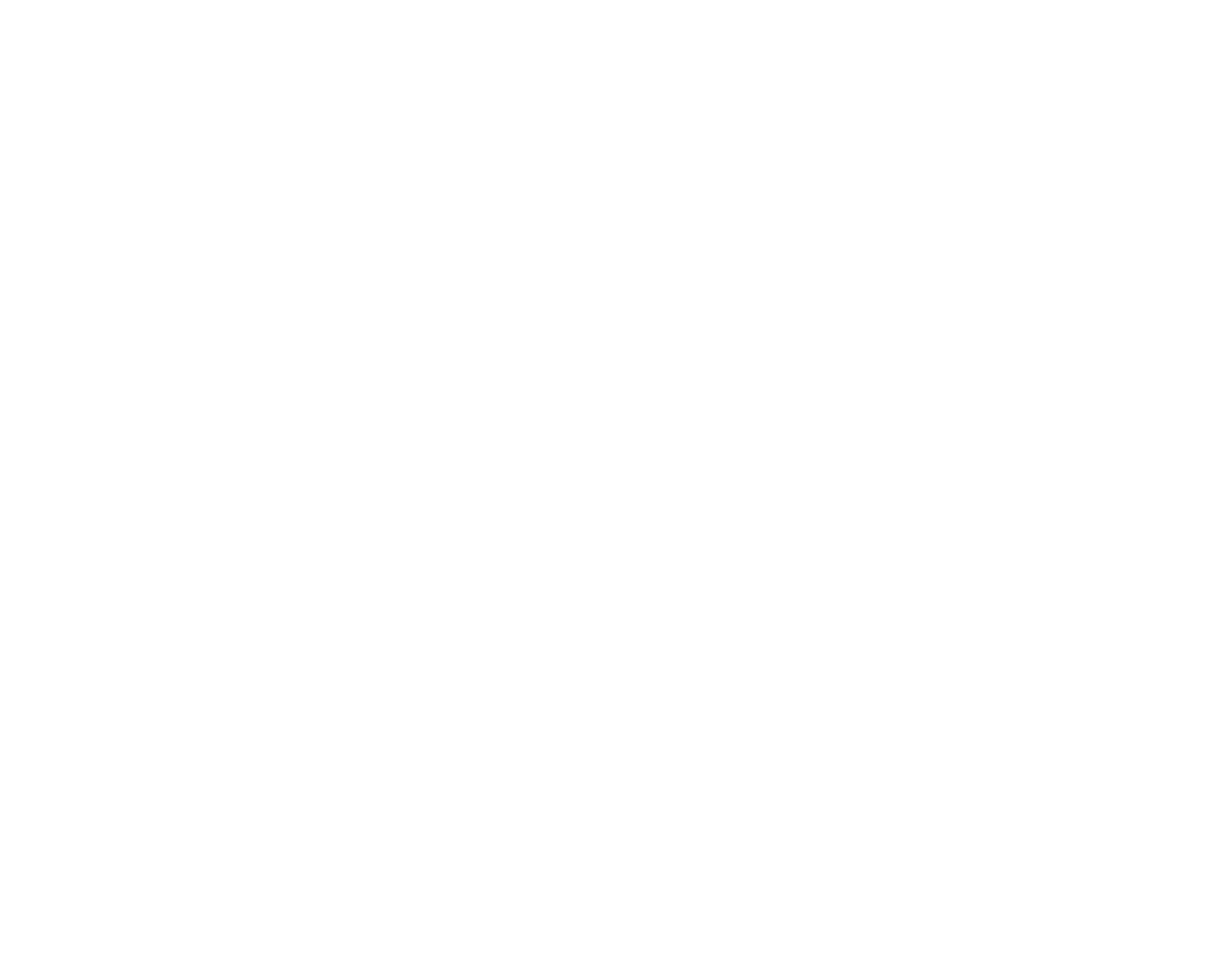
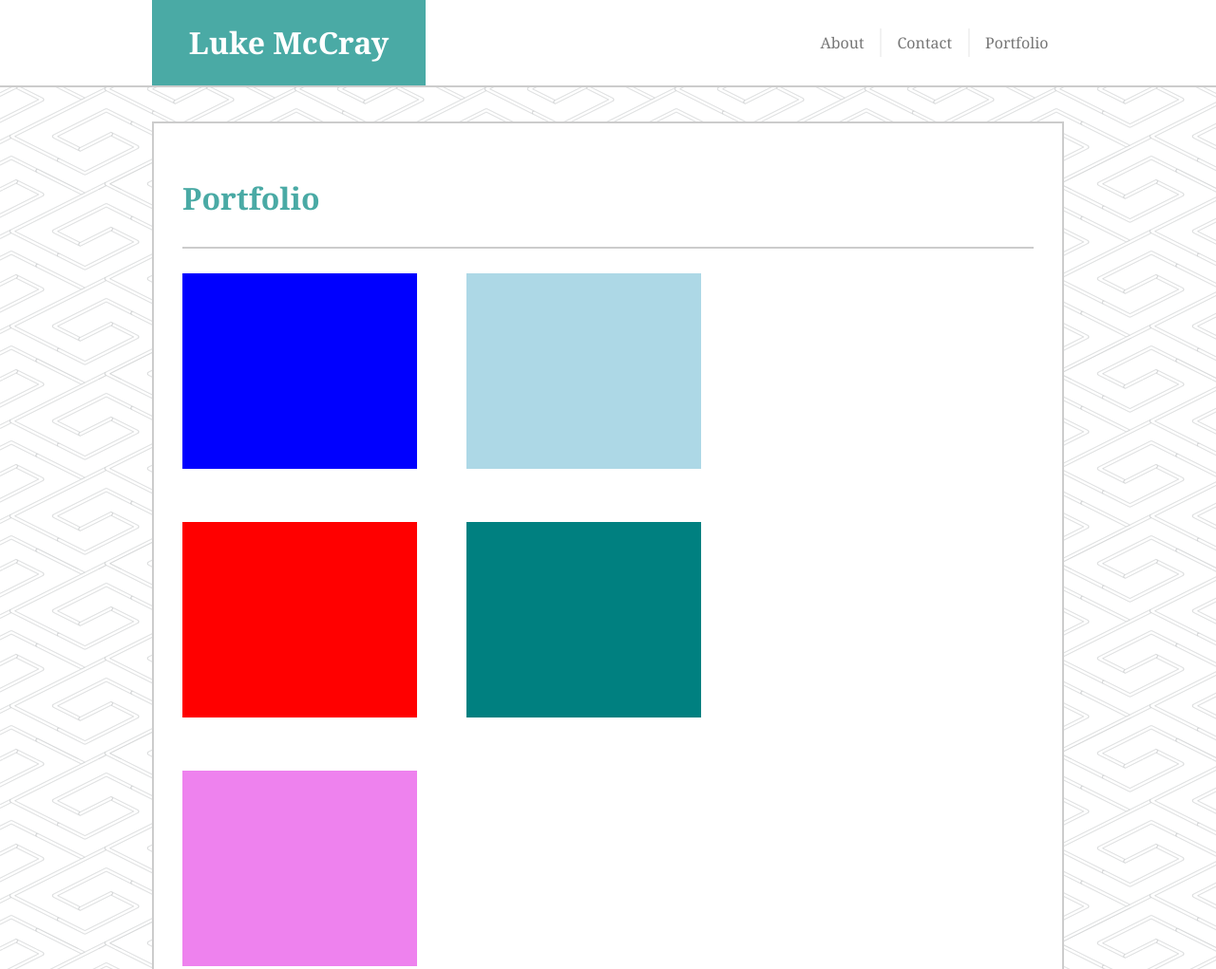
Before and after one commit to vashery/Basic-Portfolio, a plain HTML site: page portfolio.html in a window 1280 px wide. Shown: the top 1021 px of the page at 95% size. Before the commit the page ends 800 px from the top, so only its background shows below. Drawn offline with Linux system fonts and the light colour scheme.

Commit message:
adding portfolio page and starting layout

```diff
--- a/portfolio.html
+++ b/portfolio.html
@@ -0,0 +1,250 @@
+<!DOCTYPE html>
+<html lang="en">
+
+<head>
+    <meta charset="UTF-8">
+    <title>About Me</title>
+    <style>
+        body {
+            margin: 0;
+            padding: 0;
+            background-image: url("assets/images/background.png");
+        }
+
+        .entirepage {
+            display: grid;
+            grid-template-rows: 92px 1fr auto;
+            grid-template-columns: auto;
+            grid-template-areas:
+                "top"
+                "middle"
+                "bottom";
+            min-height: 100vh;
+
+        }
+
+        .headergrid {
+            grid-area: top;
+            background-color: #ffffff;
+            display: grid;
+            grid-template-columns: auto 960px auto;
+            grid-template-rows: 90px;
+            border-bottom: solid #cccccc;
+            border-width: 2px;
+            height: 90px;
+            grid-template-areas:
+                "headleft headcenter headright"
+        }
+
+        .contentgrid {
+            grid-area: middle;
+            display: grid;
+            margin-top: 36px;
+            margin-bottom: 30px;
+            grid-template-columns: auto 960px auto;
+            grid-template-rows: max-content;
+            grid-template-areas:
+                "left concenter right"
+        }
+
+        .footergrid {
+            grid-area: bottom;
+            width: 100%;
+            background-color: #666666;
+            height: 58px;
+            text-align: center;
+            color: #c1c1c1;
+            font-family: 'Arial', 'Helvetica Neue', Helvetica, sans-serif;
+            border-top: solid #4aaaa5;
+            border-width: 8px;
+            line-height: 90px;
+        }
+
+        .headercontent {
+            grid-area: headcenter;
+            display: grid;
+            grid-template-columns: 288px auto 273px;
+            grid-template-rows: 90px;
+            grid-template-areas:
+                "headconleft headconcenter headconright"
+        }
+
+        .logo {
+            background-color: #4aaaa5;
+            grid-area: headconleft;
+            line-height: 90px;
+            font-family: 'Georgia', Times, Times New Roman, serif;
+            font-size: 32px;
+            height: 90px;
+            color: white;
+            font-weight: bold;
+            text-align: center;
+        }
+
+        .navarea {
+            display: grid;
+            grid-area: headconright;
+            grid-template-columns: auto auto auto;
+            grid-template-rows: 30px;
+            text-align: center;
+            margin-top: 30px;
+            line-height: 30px;
+            color: #777777;
+            height: 30px;
+            font-family: 'Georgia', Times, Times New Roman, serif;
+            grid-template-areas:
+                "navleft navcenter navright"
+        }
+
+        .navabout {
+            grid-area: navleft;
+            border: none;
+            border-right: solid 2px;
+            border-color: #f2f2f2;
+            font-family: 'Georgia', Times, Times New Roman, serif;
+            text-decoration: inherit;
+            color: inherit;
+        }
+        .navcontact {
+            grid-area: navcenter;
+            border: none;
+            border-right: solid 2px;
+            border-color: #f2f2f2;
+            font-family: 'Georgia', Times, Times New Roman, serif;
+            text-decoration: inherit;
+            color: inherit;
+
+        }
+        .navportfolio {
+            grid-area: navright;
+            border: none;
+            font-family: 'Georgia', Times, Times New Roman, serif;
+            text-decoration: inherit;
+            color: inherit;
+        }
+
+
+        .hover:hover {
+            color: #777777;
+            text-shadow: 0 0 1px black;
+        }
+
+        .contentheader {
+            color: #4aaaa5;
+            font-family: 'Georgia', Times, Times New Roman, serif;
+            font-size: 32px;
+            border-bottom: solid #cccccc;
+            border-width: 2px;
+            padding-bottom: 30px;
+
+        }
+
+        .contentmiddle {
+            background-color: white;
+            grid-area: concenter;
+            border: solid #cccccc;
+            border-width: 2px;
+            padding: 30px;
+
+        }
+
+        #headshot {
+            float: left;
+            margin-bottom: 30px;
+            margin-right: 30px;
+
+        }
+
+        #rawtext {
+            line-height: 30px;
+            color: #777777;
+            font-family: 'Arial', 'Helvetica Neue', Helvetica, sans-serif;
+        }
+        .contenttilegrid {
+            display: grid;
+            grid-template-columns: auto auto auto;
+            grid-template-rows: auto auto auto;
+            grid-row-gap: 56px;
+            grid-template-areas:
+            "tile1 tile2 tile3"
+            "tile4 tile5 tile6"
+            "tile7 tile8 tile9"
+        }
+        .tile1 {
+            grid-area: tile1;
+            background-color: blue;
+            width: 247px;
+            height: 206px;
+        }
+        .tile2 {
+            grid-area: tile2;
+            background-color: lightblue;
+            width: 247px;
+            height: 206px;
+        }
+        .tile3 {
+            grid-area: tile3;
+            width: 247px;
+            height: 206px;
+        }
+        .tile4 {
+            grid-area: tile4;
+            background-color: red;
+            width: 247px;
+            height: 206px;
+
+        }
+        .tile5 {
+            grid-area: tile5;
+            background-color: teal;
+            width: 247px;
+            height: 206px;
+
+        }
+        .tile7 {
+            grid-area: tile7;
+            background-color: violet;
+            width: 247px;
+            height: 206px;
+
+        }
+    </style>
+</head>
+
+<body>
+    <div class="entirepage">
+        <header class="headergrid">
+            <div class="headercontent">
+                <div class="logo">Luke McCray</div>
+                <div class="navarea">
+                    <a href="index.html" class="hover navabout">About</a>
+                    <a href="contact.html" class="hover navcontact">Contact</a>
+                    <a class="hover navportfolio">Portfolio</a>
+                </div>
+            </div>
+        </header>
+        <section class="contentgrid">
+            <div class="contentmiddle">
+                <h1 class="contentheader">Portfolio</h1>
+                <div class="contenttilegrid">
+                    <div class="tile1"></div>
+                    <div class="tile2"></div>
+                    <div class="tile3"></div>
+                    <div class="tile4"></div>
+                    <div class="tile5"></div>
+                    <div class="tile7"></div>
+                </div>
+
+            </div>
+
+        </section>
+        <footer class="footergrid">Copyright &#169;</footer>
+
+
+    </div>
+
+
+
+</body>
+
+</html>
```
Also changed, not shown: contact.html (+45 -10 lines), index.html (+4 -4 lines), 1 other file.
